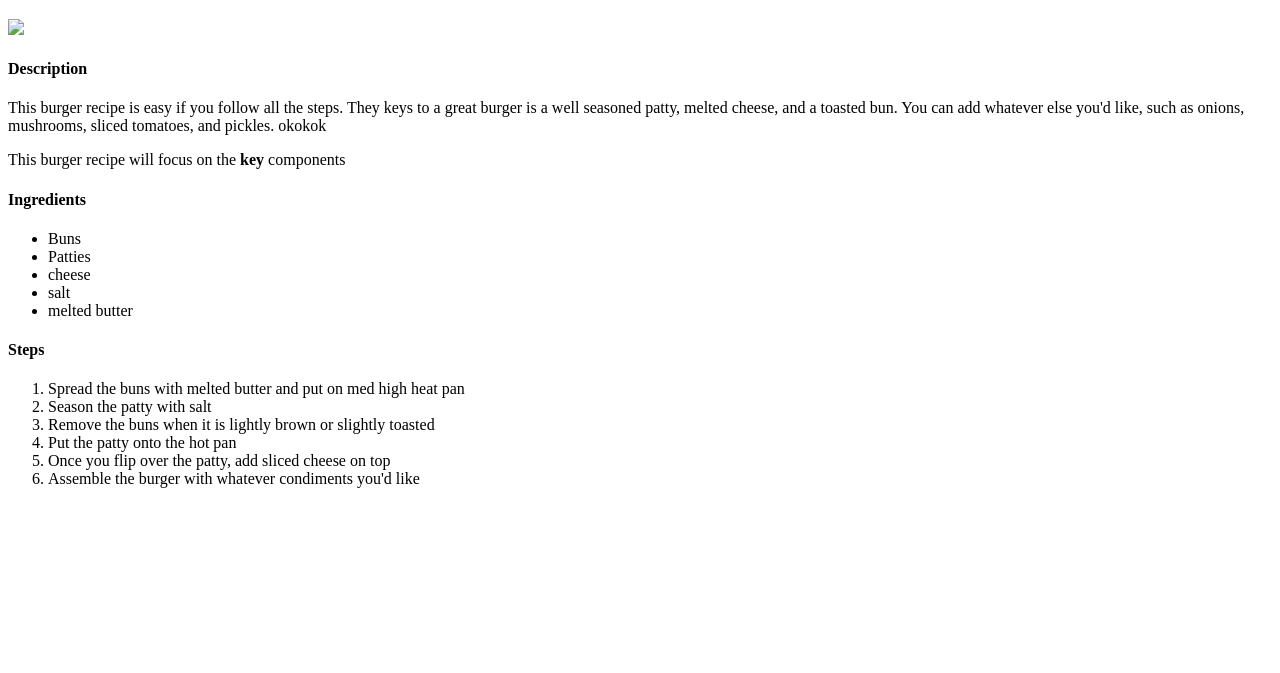
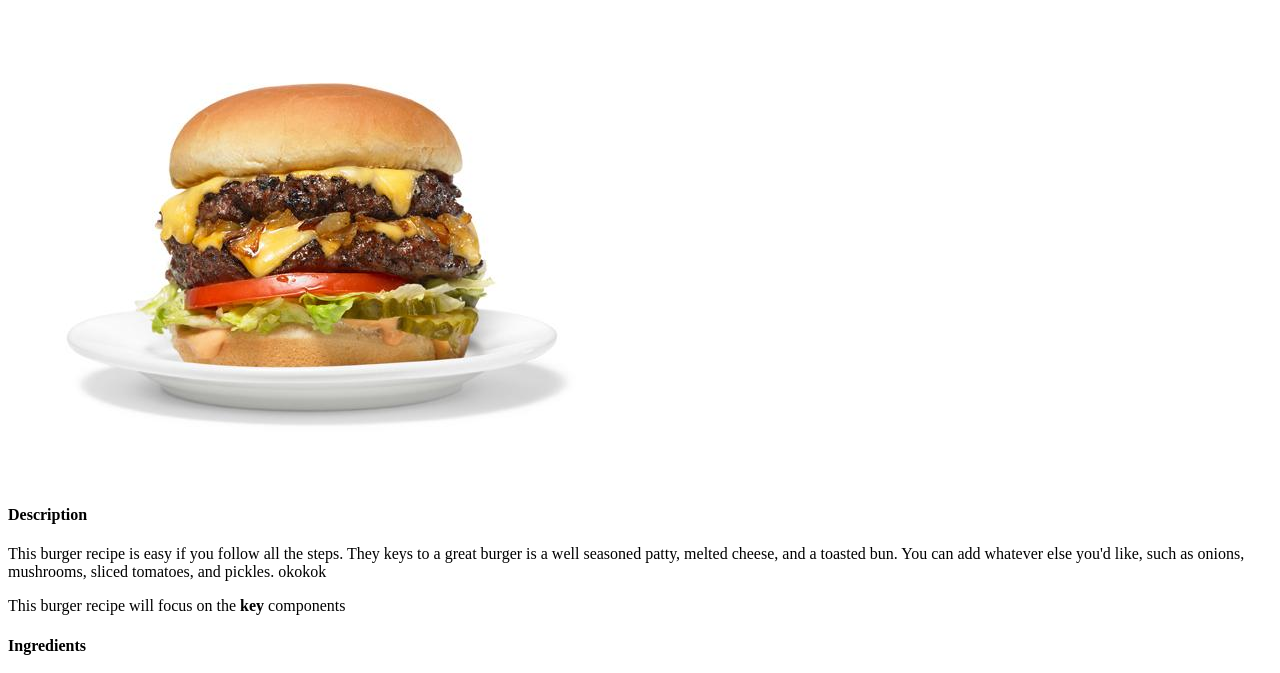
Before and after one commit to jonsduname/Odin-recipes2, a plain HTML site: page recipes/burgers.html in a window 1280 px wide. Shown: the part 61-734 px from the top of the page. Drawn offline with Linux system fonts and the light colour scheme.

Commit message:
burgers.html

```diff
--- a/recipes/burgers.html
+++ b/recipes/burgers.html
@@ -8,7 +8,7 @@
 </head>
 <body>
     <h1>Burgers</h1>
-    <img src="pics/burgers.jpg">
+    <img src="burgers.jpg">
     <h4>Description</h4>
     <p>This burger recipe is easy if you follow all the steps.
         They keys to a great burger is a well seasoned patty,
```
